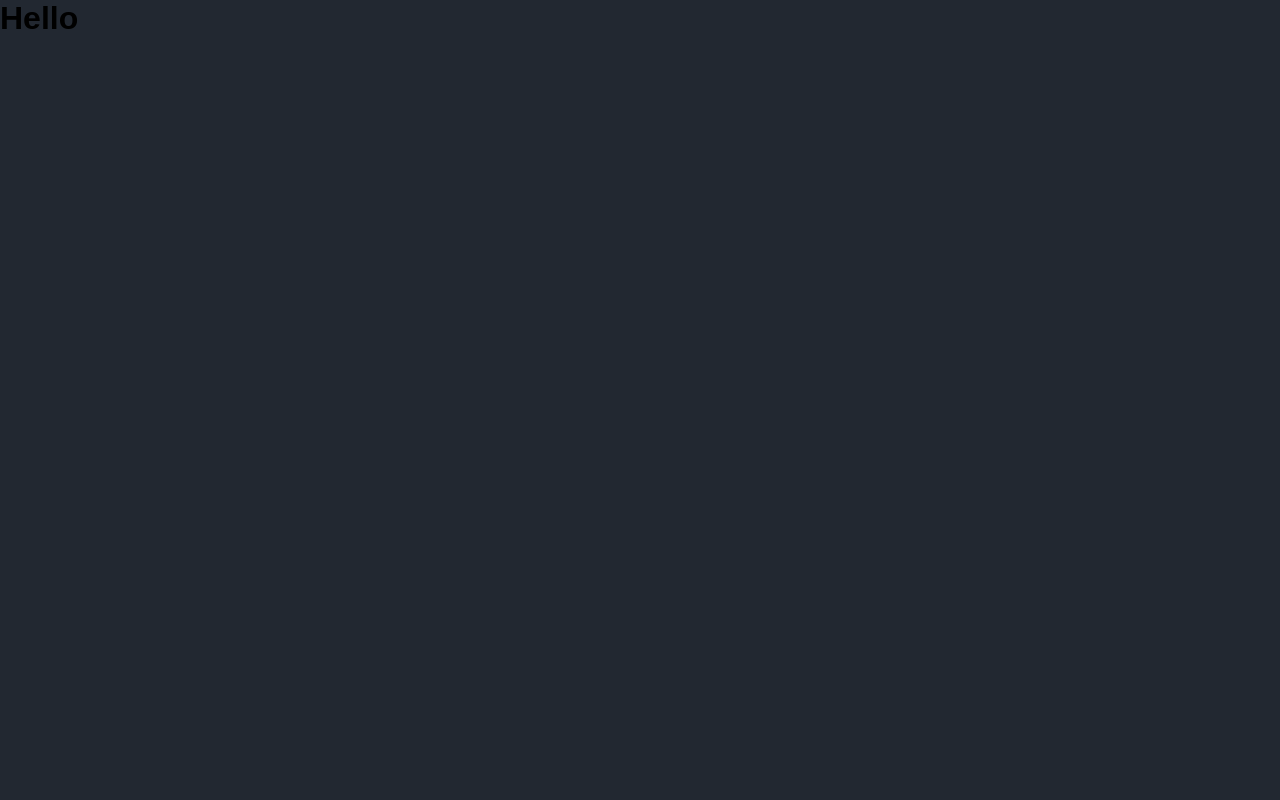
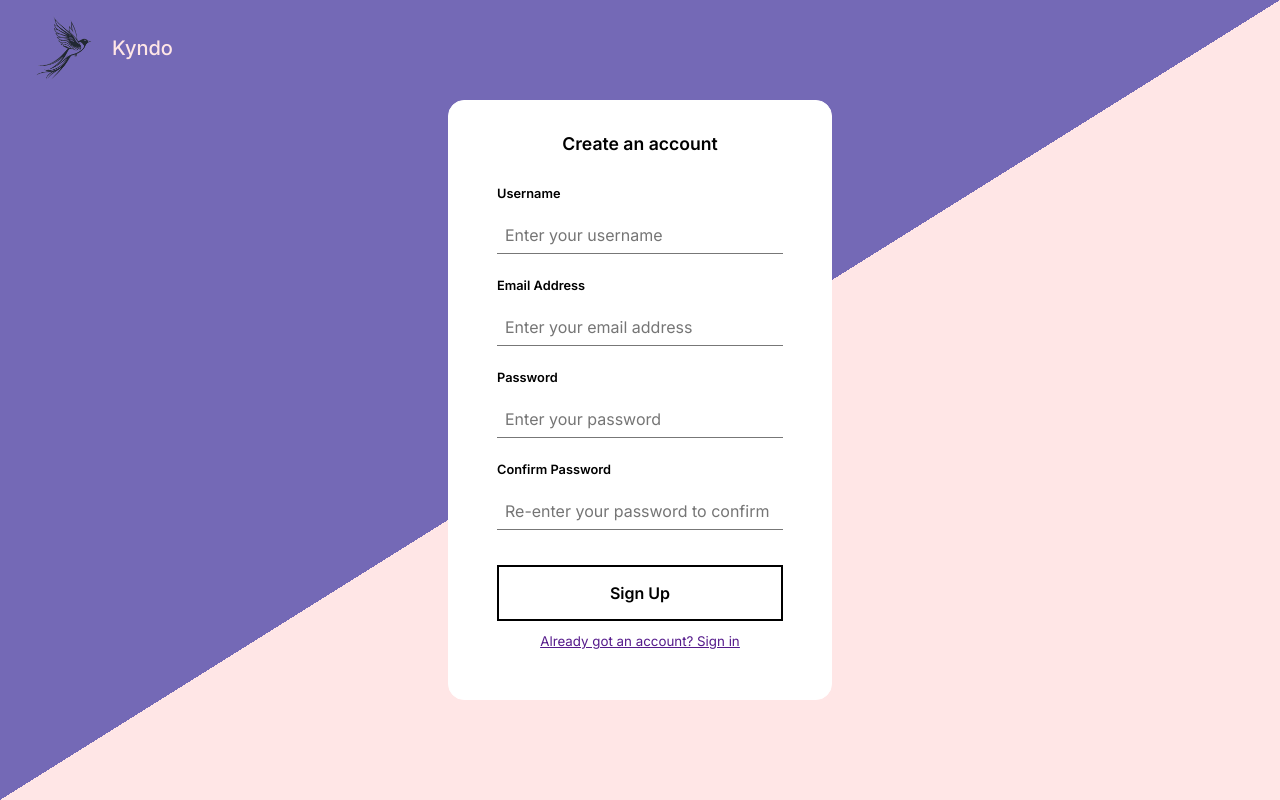
Before and after one commit to amit-vis/kyndo, a React (Create React App) app in the folder client/: page /signup in a window 1280 px wide. Built offline with nearby package versions, Linux system fonts and the light colour scheme.

Commit message:
minor css changes in signup page

```diff
--- a/client/src/App.css
+++ b/client/src/App.css
@@ -1,9 +1,14 @@
+@import url('https://fonts.googleapis.com/css2?family=Inter:wght@100..900&display=swap');
+
 :root {
   --dark-blue: #222831;
   --turquoise: #76ABAE;
   --white: #EEE;
   --blue: #0057FF;
   --black: #000;
+  --purple: #7469B6;
+  --pink: #FFE6E6;
+  --inter: "Inter", sans-serif;
 }
 
 *,
@@ -30,4 +35,5 @@ body {
   height: inherit;
   background: var(--dark-blue);
   color: #000;
+  font-family: var(--inter);
 }
--- a/client/src/App.js
+++ b/client/src/App.js
@@ -1,10 +1,15 @@
-// import {Router, Route} from 'react-router-dom';
+import {BrowserRouter as Router, Routes, Route} from 'react-router-dom';
 import './App.css';
+import SignUp from './Components/SignUp/signup';
 
 function App() {
   return (
     <>
-    <h1>Hello</h1>
+      <Router>
+        <Routes>
+          <Route path="/signup" element={<SignUp />} />
+        </Routes>
+      </Router>
     </>
   );
 }
--- /dev/null
+++ b/client/src/Components/SignUp/signup.css
@@ -0,0 +1,105 @@
+@import url('https://fonts.googleapis.com/css2?family=Inter:wght@100..900&display=swap');
+
+:root {
+  --dark-blue: #222831;
+  --turquoise: #76ABAE;
+  --white: #EEE;
+  --blue: #0057FF;
+  --black: #000;
+  --purple: #7469B6;
+  --pink: #FFE6E6;
+  --inter: "Inter", sans-serif;
+}
+
+.container {
+    position: absolute;
+    width: 100%;
+    height: 100vh;
+    background: linear-gradient(to bottom right, #7469B6 50%, #FFE6E6 50%);
+}
+.navbar{
+    padding: 1rem 2rem;
+    position: absolute;
+    top: 0;
+    display: flex;
+    align-items: center;
+    gap: 1rem;
+}
+.logo{
+    width: 4rem;
+}
+.kyndo{
+    color: #FFE6E6;
+    font-size: 1.25rem;
+    font-weight: 500;
+}
+.main-form {
+    height: 100%;
+    display: flex;
+    justify-content: center;
+    align-items: center;
+}
+.signup{
+    width: 30%;
+    height: 75%;
+    padding: 2rem 3rem;
+    border: 1px solid white;
+    background-color: white;
+    border-radius: 1rem;
+    display: flex;
+    flex-direction: column;
+    align-items: center;
+    font-family: var(--inter);
+}
+.heading{
+    font-weight: 600;
+    font-size: 1.1rem;
+}
+.form{
+    height: 65%;
+    width: 100%;
+    margin-top: 2rem;
+}
+.input-box{
+    width: 100%;
+    margin-top: 1rem;
+    font-size: 1rem;
+    padding: .5rem;
+    border-top: transparent;
+    border-left: transparent;
+    border-right: transparent;
+    border-bottom: 1px solid rgba(0, 0, 0, 0.534);
+    outline: none;
+    font-family: var(--inter)
+}
+.t{
+    font-size: .8rem;
+    font-weight: 600;
+}
+.email,.password,.re-password{
+    margin-top: 1.5rem;
+}
+.sign-up-button{
+    width: 100%;
+    margin-top: 2rem;
+    padding: 1rem;
+    border: 2px solid black;
+    background: transparent;
+    font-family: var(--inter);
+    font-weight: 600;
+    font-size: 1rem;
+}
+.sign-up-button:hover {
+    background: var(--purple);
+    border-color: var(--purple);
+    color: var(--pink);
+    cursor: pointer;
+}
+.link{
+    font-size: smaller;
+    display: flex;
+    justify-content: center;
+    text-decoration: underline;
+    margin-top: .75rem;
+    color: var(--blue);
+}
--- /dev/null
+++ b/client/src/Components/SignUp/signup.jsx
@@ -0,0 +1,46 @@
+import './signup.css';
+import logo from '../../assets/kyndo-dark.png';
+
+ const SignUp = ()=>{
+    return(
+        <>
+        <div className="container">
+            <div className="navbar">
+                <img src={logo} alt="" className="logo" />
+                <div className="kyndo">Kyndo</div>
+            </div>
+            <div className="main-form">
+                <div className="signup">
+                    <div className="heading">
+                        <p>Create an account</p>
+                    </div>
+                    <div className="form">
+                        <div className="username">
+                            <p className="t">Username</p>
+                            <input type="text" placeholder="Enter your username" className="input-box"/>
+                        </div>
+                        <div className="email">
+                            <p className="t">Email Address</p>
+                            <input type="email" placeholder="Enter your email address" className="input-box"/>
+                        </div>
+                        <div className="password">
+                            <p className="t">Password</p>
+                            <input type="password" placeholder="Enter your password" className="input-box"/>
+                        </div>
+                        <div className="re-password">
+                            <p className="t">Confirm Password</p>
+                            <input type="password" placeholder="Re-enter your password to confirm" className="input-box"/>
+                        </div>
+                    </div>
+                    <button className="sign-up-button">Sign Up</button>
+                    <div className="link">
+                        <a href="">Already got an account? Sign in</a>
+                    </div>
+                </div>
+            </div>
+        </div>
+        </>
+    )
+};
+
+export default SignUp;
--- a/client/src/SignUp/signup.css
+++ /dev/null
@@ -1,88 +0,0 @@
-
-body, html {
-    height: 100%;
-    margin: 0;
-    font-family: Arial, Helvetica, sans-serif;
-}
-
-.container {
-    position: absolute;
-    width: 100%;
-    height: 100vh;
-    background: linear-gradient(to bottom right, #7469B6 50%, #FFE6E6 50%);
-
-}
-.navbar{
-    height: 10%;
-
-    display: flex;
-}
-.logo{
-    border: 1px solid white;
-    height: 100%;
-    width:6.5%;
-    margin-left: 3%;
-
-}
-.kyndo{
-
-    height: 100%;
-    width:7%;
-    margin-left: 3%;
-    color: #FFE6E6;
-    display: flex;
-    align-items: center;
-    font-size: large;
-    font-weight: 500;
-
-}
-.signup{
-    margin-left: 37%;
-    height: 78%;
-    width: 28%;
-    margin-top: 3%;
-    border: 1px solid white;
-    background-color: white;
-    border-radius: 1rem;
-}
-.heading{
-    margin-top: 6%;
-    font-weight: 550;
-    margin-left: 30%;
-
-}
-.form{
-    height: 65%;
-    width: 85%;
-    margin-top: 7%;
-    margin-left: 7%;
-}
-.input-box{
-    width: 100%;
-    border-top: transparent;
-    border-left: transparent;
-    border-right: transparent;
-    border-bottom: 1px solid rgba(0, 0, 0, 0.534);
-}
-.t{
-    font-size: small;
-    font-weight: 600;
-}
-.email,.password,.re-password{
-    margin-top: 9%;
-}
-.sign-up-button{
-    margin-top: 3%;
-    width:85%;
-    height: 10%;
-    margin-left: 7%;
-    border: 2px solid black;
-    font-weight: 550;
-}
-.link{
-    font-size: smaller;
-    display: flex;
-    justify-content: center;
-    margin-right: 6%;
-    margin-top: 2%;
-}
--- a/client/src/SignUp/signup.jsx
+++ /dev/null
@@ -1,44 +0,0 @@
-import './signup.css'
-
- const SignUp = ()=>{
-    return(
-        <>
-        <div className="container">
-        <div className="navbar">
-            <div className="logo"></div>
-            <div className="kyndo">Kyndo</div>
-        </div>
-        <div className="signup">
-            <div className="heading">
-                <p>Create an account</p>
-            </div>
-            <div className="form">
-                <div className="username">
-                    <p className="t">Username</p>
-                    <input type="text" placeholder="Enter your username" className="input-box"/>
-                </div>
-                <div className="email">
-                    <p className="t">Email Address</p>
-                    <input type="text" placeholder="Enter your email address" className="input-box"/>
-                </div>
-                <div className="password">
-                    <p className="t">Password</p>
-                    <input type="password" placeholder="Enter your password" className="input-box"/>
-                </div>
-                <div className="re-password">
-                    <p className="t">Confirm Password</p>
-                    <input type="password" placeholder="Re-enter your password to confirm" className="input-box"/>
-                </div>
-
-            </div>
-            <button className="sign-up-button">Sign Up</button>
-            <div className="link">
-                <a href="">Already got an account? Sign in</a>
-            </div>
-        </div>
-    </div>
-        </>
-    )
-};
-
-export default SignUp();
--- a/client/src/index.js
+++ b/client/src/index.js
@@ -3,7 +3,6 @@ import ReactDOM from 'react-dom/client';
 import './index.css';
 import App from './App';
 import reportWebVitals from './reportWebVitals';
-import Signup from './SignUp/signup';
 
 const root = ReactDOM.createRoot(document.getElementById('root'));
 root.render(
```
Also changed, not shown: 1 other file (tests, documents, lock files or other folders).
